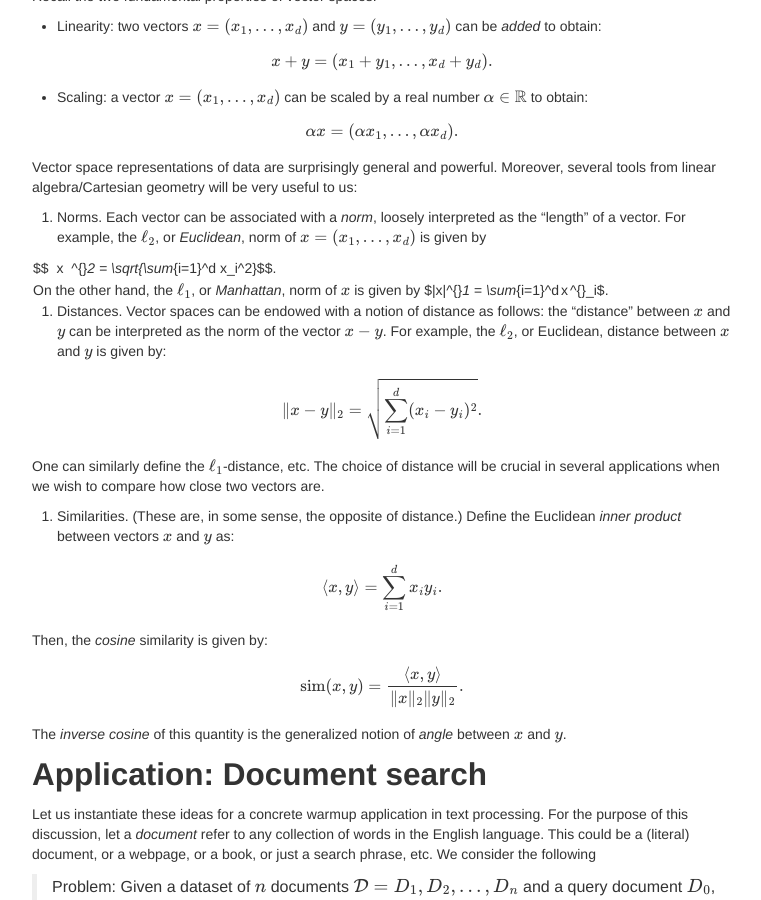
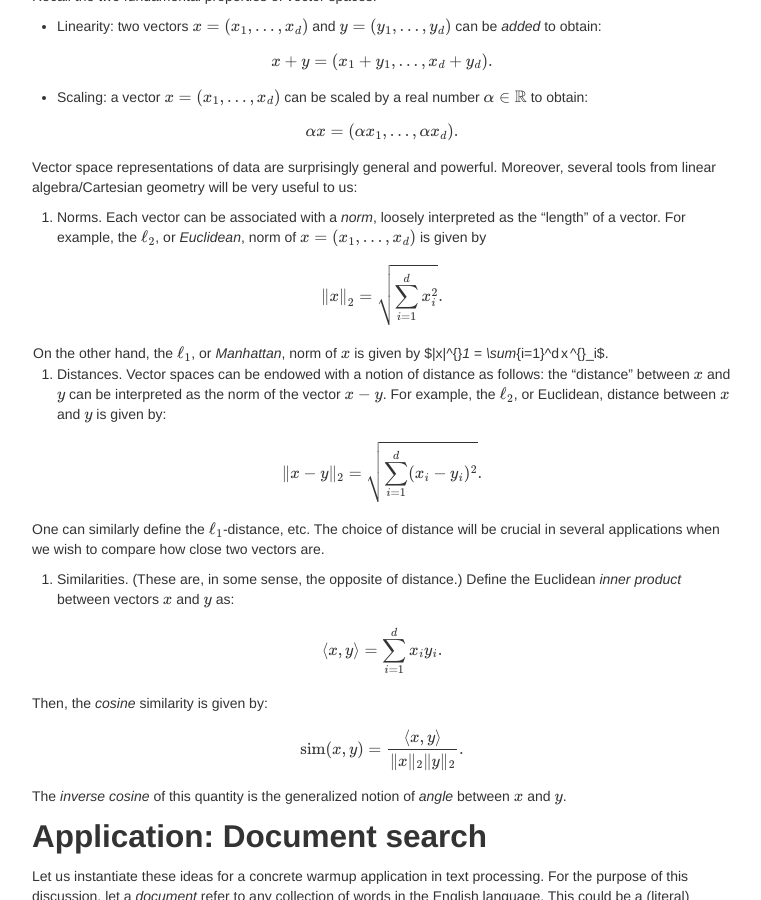
Before and after one commit to chinmayhegde/introml-notes-sp2020, a Jekyll site: the page built from pages/lecture1_notes.md, in a window 1280 px wide and 900 px high, scrolled down 666 px. Shown: the whole window, without its empty margins (258-1019 px from the left). Built offline with Jekyll 4.4.1, drawn with Linux system fonts in a browser that asks for light colours; our own code applies the rules of GitHub Pages for plain Markdown files; formulas are drawn with MathJax 3; a script that is not in the unit is left out.

```diff
--- a/pages/lecture1_notes.md
+++ b/pages/lecture1_notes.md
@@ -39,7 +39,7 @@ Vector space representations of data are surprisingly general and powerful. More
 
   1. Norms. Each vector can be associated with a *norm*, loosely interpreted as the "length" of a vector. For example, the $\ell_2$, or *Euclidean*, norm of $x = (x_1, \ldots, x_d)$ is given by
 
-  $$||x||^{}_2 = \sqrt{\sum_{i=1}^d x_i^2}$$.
+  $$ \|x\|^{}_2 = \sqrt{\sum_{i=1}^d x_i^2} .$$
 
   On the other hand, the $\ell_1$, or *Manhattan*, norm of $x$ is given by  $\|x\|^{}_1 = \sum_{i=1}^d |x|^{}_i$.
 
```
